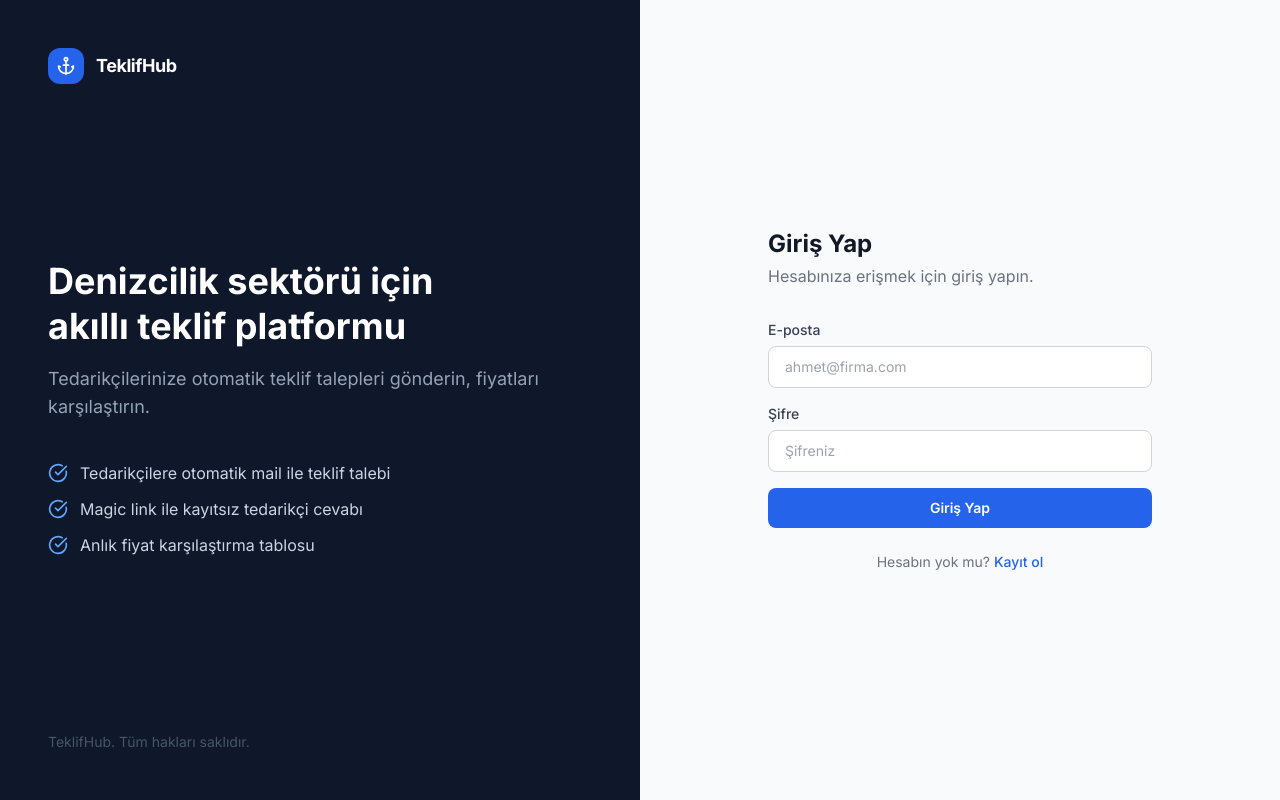
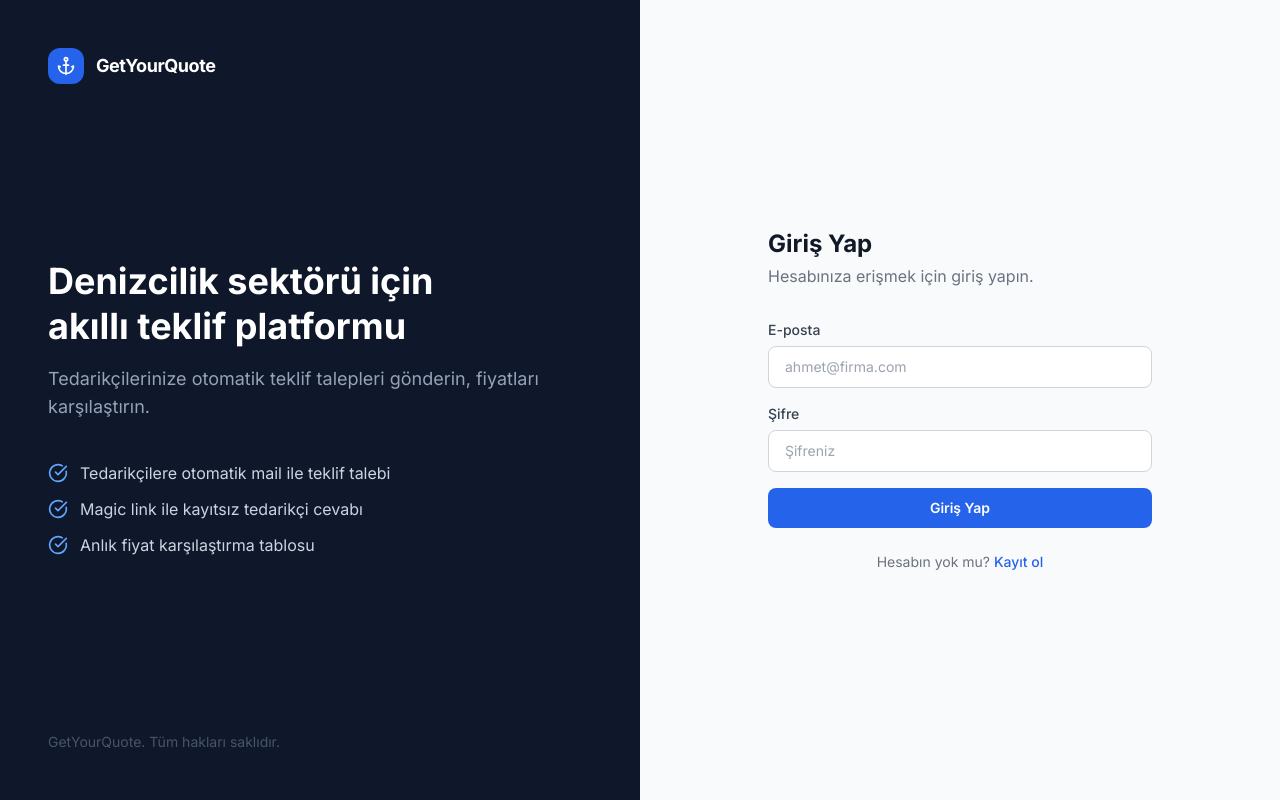
Before and after one commit to mertb-1/ISTEK-VERME, a Next.js app: page /login in a window 1280 px wide. Built offline with nearby package versions, Linux system fonts and the light colour scheme.

Commit message:
rebrand: TeklifHub → GetYourQuote

```diff
--- a/app/(auth)/login/page.tsx
+++ b/app/(auth)/login/page.tsx
@@ -63,7 +63,7 @@ export default function LoginPage() {
           <div className="w-9 h-9 bg-blue-600 rounded-xl flex items-center justify-center">
             <Anchor className="w-5 h-5 text-white" />
           </div>
-          <span className="text-white font-bold text-lg tracking-tight">TeklifHub</span>
+          <span className="text-white font-bold text-lg tracking-tight">GetYourQuote</span>
         </div>
 
         <div>
@@ -87,7 +87,7 @@ export default function LoginPage() {
           </ul>
         </div>
 
-        <p className="text-slate-600 text-sm">TeklifHub. Tüm hakları saklıdır.</p>
+        <p className="text-slate-600 text-sm">GetYourQuote. Tüm hakları saklıdır.</p>
       </div>
 
       <div className="flex-1 flex items-center justify-center py-12 px-6">
@@ -96,7 +96,7 @@ export default function LoginPage() {
             <div className="w-8 h-8 bg-blue-600 rounded-lg flex items-center justify-center">
               <Anchor className="w-4 h-4 text-white" />
             </div>
-            <span className="font-bold text-gray-900">TeklifHub</span>
+            <span className="font-bold text-gray-900">GetYourQuote</span>
           </div>
 
           <div className="mb-8">
--- a/app/(auth)/register/page.tsx
+++ b/app/(auth)/register/page.tsx
@@ -52,7 +52,7 @@ export default function RegisterPage() {
           <div className="w-9 h-9 bg-blue-600 rounded-xl flex items-center justify-center">
             <Anchor className="w-5 h-5 text-white" />
           </div>
-          <span className="text-white font-bold text-lg tracking-tight">TeklifHub</span>
+          <span className="text-white font-bold text-lg tracking-tight">GetYourQuote</span>
         </div>
 
         <div>
@@ -81,7 +81,7 @@ export default function RegisterPage() {
           </div>
         </div>
 
-        <p className="text-slate-600 text-sm">TeklifHub. Tüm hakları saklıdır.</p>
+        <p className="text-slate-600 text-sm">GetYourQuote. Tüm hakları saklıdır.</p>
       </div>
 
       <div className="flex-1 flex items-center justify-center py-12 px-6">
@@ -90,7 +90,7 @@ export default function RegisterPage() {
             <div className="w-8 h-8 bg-blue-600 rounded-lg flex items-center justify-center">
               <Anchor className="w-4 h-4 text-white" />
             </div>
-            <span className="font-bold text-gray-900">TeklifHub</span>
+            <span className="font-bold text-gray-900">GetYourQuote</span>
           </div>
 
           <div className="mb-8">
--- a/app/quote/[token]/QuoteForm.tsx
+++ b/app/quote/[token]/QuoteForm.tsx
@@ -121,7 +121,7 @@ export default function QuoteForm({
                 <path strokeLinecap="round" strokeLinejoin="round" d="M13 10V3L4 14h7v7l9-11h-7z" />
               </svg>
             </div>
-            <span className="text-gray-400 text-sm">TeklifHub</span>
+            <span className="text-gray-400 text-sm">GetYourQuote</span>
           </div>
           <h1 className="text-xl font-bold text-white">{rfq.title}</h1>
           <div className="flex flex-wrap gap-x-5 gap-y-1 mt-2 text-sm text-gray-400">
--- a/app/quote/[token]/expired/page.tsx
+++ b/app/quote/[token]/expired/page.tsx
@@ -13,7 +13,7 @@ export default function QuoteExpiredPage() {
             Bu teklif bağlantısının süresi geçmiştir. Alıcı firma ile iletişime geçerek yeni bir bağlantı talep edebilirsiniz.
           </p>
           <div className="mt-6 pt-6 border-t border-slate-100 text-xs text-slate-400">
-            TeklifHub — Denizcilik Tedarik Platformu
+            GetYourQuote — Denizcilik Tedarik Platformu
           </div>
         </div>
       </div>
--- a/app/quote/[token]/success/page.tsx
+++ b/app/quote/[token]/success/page.tsx
@@ -13,7 +13,7 @@ export default function QuoteSuccessPage() {
             Teklifiniz başarıyla iletildi. Alıcı firma değerlendirme sonucunda sizinle iletişime geçecektir.
           </p>
           <div className="mt-6 pt-6 border-t border-slate-100 text-xs text-slate-400">
-            TeklifHub — Denizcilik Tedarik Platformu
+            GetYourQuote — Denizcilik Tedarik Platformu
           </div>
         </div>
       </div>
--- a/components/Sidebar.tsx
+++ b/components/Sidebar.tsx
@@ -59,7 +59,7 @@ export default function Sidebar({
           <div className="w-6 h-6 bg-blue-600 rounded-md flex items-center justify-center flex-shrink-0">
             <Anchor className="w-3.5 h-3.5 text-white" />
           </div>
-          <span className="text-white font-bold text-sm tracking-tight">TeklifHub</span>
+          <span className="text-white font-bold text-sm tracking-tight">GetYourQuote</span>
         </div>
       </div>
 
@@ -95,7 +95,7 @@ export default function Sidebar({
               <Anchor className="w-4 h-4 text-white" />
             </div>
             <div>
-              <div className="text-white font-bold text-sm tracking-tight">TeklifHub</div>
+              <div className="text-white font-bold text-sm tracking-tight">GetYourQuote</div>
               <div className="text-slate-500 text-xs mt-0.5">Denizcilik Platformu</div>
             </div>
           </div>
--- a/lib/mail.ts
+++ b/lib/mail.ts
@@ -50,7 +50,7 @@ export async function sendRfqMail(params: SendRfqMailParams) {
     <!-- Header -->
     <div style="background:#1e40af;border-radius:16px 16px 0 0;padding:28px 32px;text-align:center">
       <div style="font-size:28px;margin-bottom:8px">&#9875;</div>
-      <div style="color:#bfdbfe;font-size:13px;font-weight:500;letter-spacing:0.05em">TEKLİFHUB</div>
+      <div style="color:#bfdbfe;font-size:13px;font-weight:500;letter-spacing:0.05em">GETYOURQUOTE</div>
     </div>
 
     <!-- Body -->
@@ -83,7 +83,7 @@ export async function sendRfqMail(params: SendRfqMailParams) {
     <!-- Footer -->
     <div style="background:#f8fafc;border-radius:0 0 16px 16px;padding:16px 32px;border:1px solid #e2e8f0;border-top:none;text-align:center">
       <p style="margin:0;font-size:12px;color:#94a3b8">
-        TeklifHub &middot; Denizcilik Tedarik Platformu<br>
+        GetYourQuote &middot; Denizcilik Tedarik Platformu<br>
         Bu mail otomatik gönderilmiştir. Yanıtlamayınız.
       </p>
     </div>
@@ -95,7 +95,7 @@ export async function sendRfqMail(params: SendRfqMailParams) {
   const resend = new Resend(process.env.RESEND_API_KEY);
 
   return resend.emails.send({
-    from: "TeklifHub <onboarding@resend.dev>",
+    from: "GetYourQuote <onboarding@resend.dev>",
     to,
     subject: `Teklif Talebi: ${rfqTitle} — ${buyerCompany}`,
     html,
```
